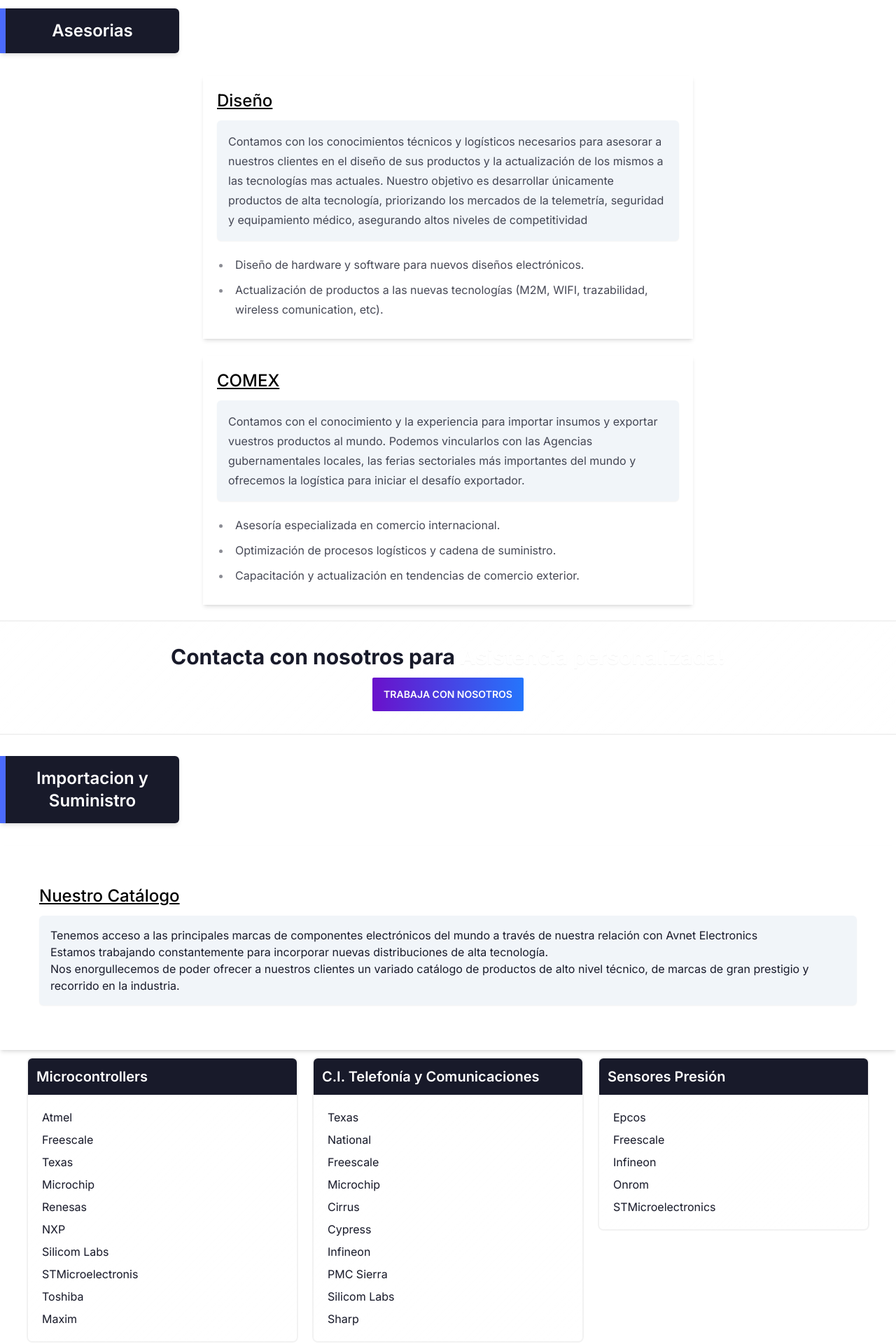
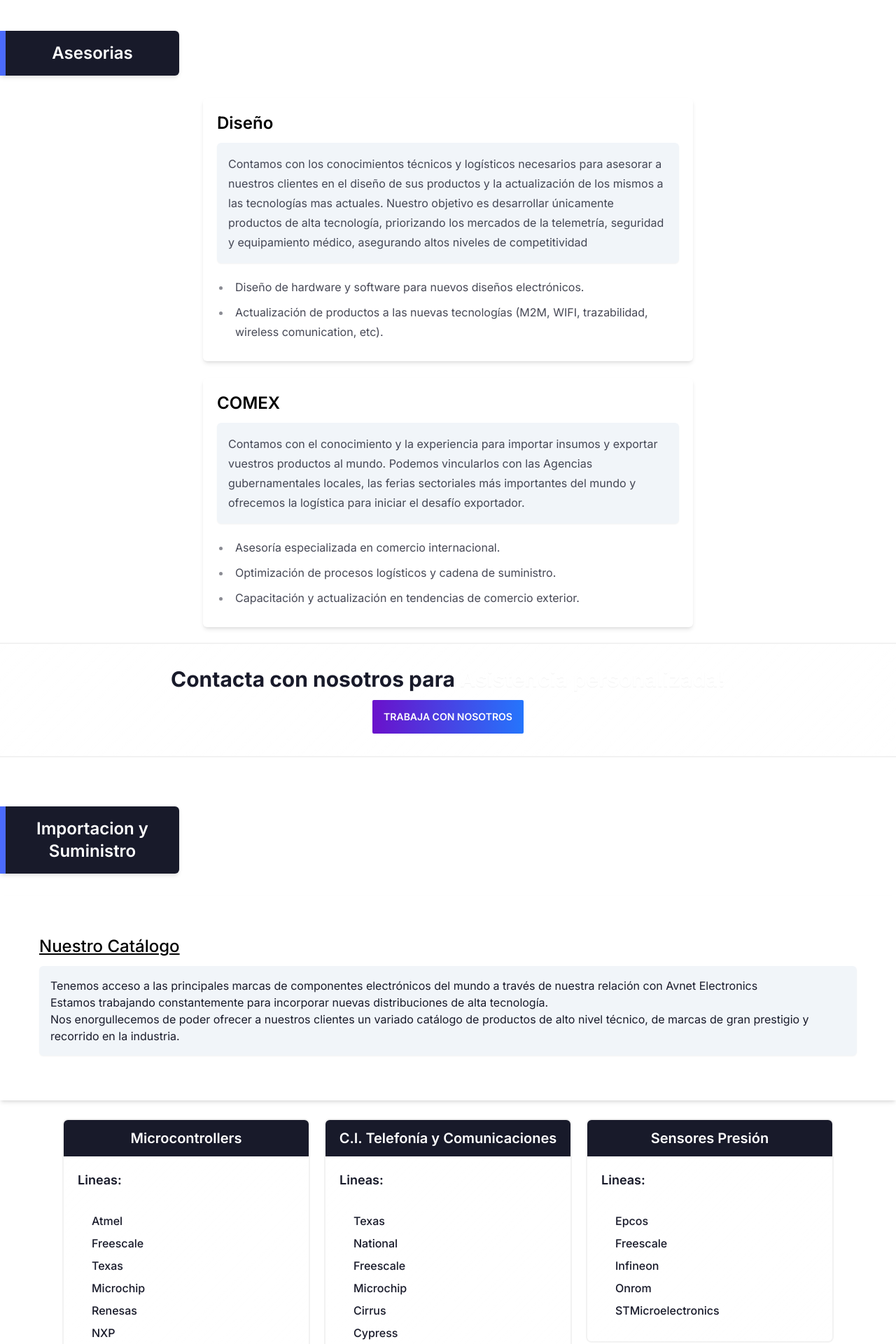
Before and after one commit to lautarohiebra/epad-tech_page, a Next.js app: page /servicios in a window 1280 px wide. Shown: the part 1300-3220 px from the top of the page at 70% size. Built offline with nearby package versions, Linux system fonts and the light colour scheme.

Commit message:
Linked Homepage card Links to Services page sections

```diff
--- a/app/page.jsx
+++ b/app/page.jsx
@@ -1,4 +1,4 @@
-import Servicios from "@/components/homePage/Servicios";
+import ServiciosHome from "@/components/homePage/ServiciosHome";
 import FixedBg from "@/components/shared/FixedBg";
 import Beneficios from "@/components/homePage/Beneficios";
 import Hero from "@/components/homePage/Hero";
@@ -13,7 +13,7 @@ const HomePage = () => {
       <Hero />
       <Beneficios />
       <Stats />
-      <Servicios />
+      <ServiciosHome />
       <Mensaje />
     </>
   );
--- a/app/servicios/page.jsx
+++ b/app/servicios/page.jsx
@@ -7,6 +7,7 @@ import Asesorias from "@/components/servicesPage/Asesorias";
 import Provision from "@/components/servicesPage/Provision";
 import CTA from "@/components/shared/CTA";
 import Catalogo from "@/components/servicesPage/Catalogo";
+import ServiciosBanner from "@/components/servicesPage/ServiciosBanner";
 
 const Servicios = () => {
   return (
@@ -23,7 +24,6 @@ const Servicios = () => {
         </h4>
         <CTA message="Trabaja con nosotros" />
       </div>
-
       <Provision />
       <Catalogo />
     </section>
--- a/components/homePage/Servicios.jsx
+++ b/components/homePage/ServiciosHome.jsx
@@ -1,6 +1,7 @@
 import React from "react";
 import { ServiciosHome } from "@/data/ServiciosHome";
 import Image from "next/image";
+import Link from "next/link";
 
 const Servicios = () => {
   return (
@@ -38,7 +39,7 @@ const Servicios = () => {
               para todo el proceso.
             </p>
             <div className="card-actions justify-end">
-              <button className="btn btn-primary">Saber mas</button>
+              <Link href={"/servicios/#provision"} className="btn btn-primary">Saber mas</Link>
             </div>
           </div>
         </div>
@@ -63,7 +64,7 @@ const Servicios = () => {
                 <h2 className="card-title text-base-200">Asesoria en {servicio.header}</h2>
                 <p>{servicio.content}</p>
                 <div className="card-actions justify-end">
-                  <button className="btn btn-primary">Saber mas</button>
+                  <Link href={"/servicios/#asesorias"} className="btn btn-primary">Saber mas</Link>
                 </div>
               </div>
             </div>
--- a/components/servicesPage/Asesorias.jsx
+++ b/components/servicesPage/Asesorias.jsx
@@ -4,7 +4,7 @@ import ServiciosCard from "./ServiciosCard";
 
 const Asesorias = () => {
   return (
-    <div className="flex flex-col w-full backdrop-grayscale ">
+    <div id="asesorias" className="flex flex-col w-full backdrop-grayscale pt-8">
       <ServiciosBanner text="Asesorias" />
       <ServiciosCard />
     </div>
--- a/components/servicesPage/Catalogo.jsx
+++ b/components/servicesPage/Catalogo.jsx
@@ -3,13 +3,14 @@ import { catalogo } from '@/data/Catalogo'
 
 const Catalogo = () => {
   return (
-    <div className='container mx-auto flex flex-row items-start align-middle justify-center flex-wrap'>
+    <div className='container mx-auto flex flex-row items-start align-middle justify-center flex-wrap my-4'>
       {catalogo.map((item, index) => (
-        <div key={index} className="card rounded-md glass m-3 min-w-96 overflow-hidden">
-          <h4 className='card-title p-3 bg-neutral text-base-100 '>{item.producto}</h4>
-          <ul className='m-2 p-3 card-body'>
+        <div key={index} className="card rounded-md glass m-3 w-[350px] overflow-hidden hover:-translate-y-3 transition-all">
+          <h4 className='p-3 bg-neutral font-semibold text-xl text-base-100 text-center'>{item.producto}</h4>
+          <h4 className='card-side px-5 pt-5 font-semibold text-lg'>Lineas:</h4>
+          <ul className='card-body font-medium '>
             {item.linea.map((elemento, index) => (
-              <li key={index}>{elemento}</li>
+              <li className=' rounded-sm pl-2 backdrop-brightness-150 hover:shadow-md transition-all' key={index}>{elemento}</li>
             ))}
           </ul>
         </div>
--- a/components/servicesPage/Provision.jsx
+++ b/components/servicesPage/Provision.jsx
@@ -3,9 +3,9 @@ import ServiciosBanner from "./ServiciosBanner";
 
 const Provision = () => {
   return (
-    <>
-      <ServiciosBanner text="Importacion y Suministro" />
-      <div className="center w-full bg-base-100 p-5 xl:p-14 mx-auto shadow-md">
+    <div className="pt-10" id="provision">
+      <ServiciosBanner text="Importacion y Suministro"/>
+      <div className="center w-full bg-base-100 px-5 xl:p-14 mx-auto shadow-md">
         <h3 className=" text-black mb-3 text-2xl font-medium underline underline-offset-2">
           Nuestro Catálogo
         </h3>
@@ -25,31 +25,8 @@ const Provision = () => {
           </p>
         </div>
       </div>
-    </>
+    </div>
   );
 };
 
 export default Provision;
-
-{
-  /* <div className="min-h-screen">
-      <ServiciosBanner text="Importacion y Suministro" />
-      <div className="bg-base-100 w-full">
-        <p>
-          Tenemos acceso a las principales marcas de componentes electrónicos
-          del mundo a través de nuestra relación con Avnet Electronics
-        </p>
-        <p>
-          Distribuimos productos conversores DC-DC, Ac-DC de Mornsun e
-          impresoras de papel térmico de Xiamen PRT.
-        </p>
-        <p>
-          Estamos trabajando constantemente para incorporar nuevas
-          distribuciones de alta tecnología.
-        </p>
-        <p>
-          Nos enorgullecemos de poder ofrecer a nuestros clientes un variado catálogo de productos de alto nivel técnico, de marcas de gran prestigio y recorrido en la industria.
-        </p>
-      </div>
-    </div> */
-}
--- a/components/servicesPage/ServiciosBanner.jsx
+++ b/components/servicesPage/ServiciosBanner.jsx
@@ -2,7 +2,7 @@ import React from 'react'
 
 const ServiciosBanner = (props) => {
   return (
-    <h3 className="text-2xl font-semibold text-center bg-neutral w-64 text-base-100 shadow-md p-4 border-l-8 border-primary rounded-r-md my-8">
+    <h3 className="text-2xl font-semibold text-center bg-neutral block w-64 text-base-100 shadow-md p-4 border-l-8 border-primary rounded-r-md my-8">
         {props.text}
     </h3>
   )
--- a/components/servicesPage/ServiciosCard.jsx
+++ b/components/servicesPage/ServiciosCard.jsx
@@ -3,8 +3,8 @@ import { data } from "@/data/Servicios";
 
 const ServiciosCard = () => {
   return data.map((data) => (
-    <div key={data.header} className="center max-w-[700px] bg-base-100 p-5 mx-auto shadow-md mb-6 prose">
-      <h3 className="text-black mb-3 text-2xl font-medium underline underline-offset-2">
+    <div key={data.header} className="center max-w-[700px] bg-base-100 rounded-md p-5 mx-auto shadow-md mb-6 prose">
+      <h3 className="text-black mb-3 text-2xl font-semibold underline-offset-2">
         {data.header}
       </h3>
       <p className="bg-slate-100 p-4 rounded-md shadow-sm mb-2">{data.text}</p>
```
